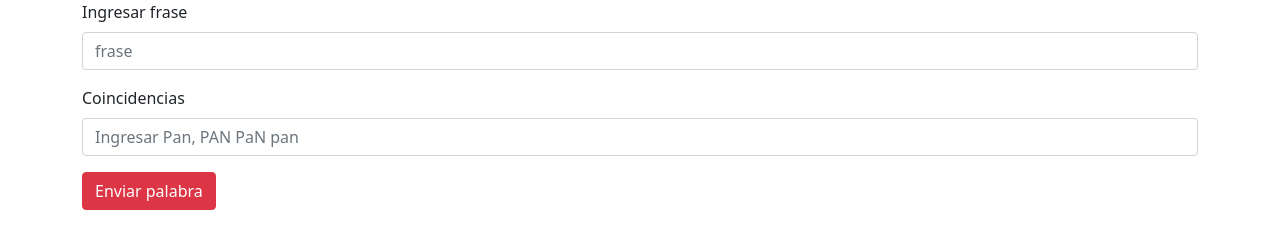
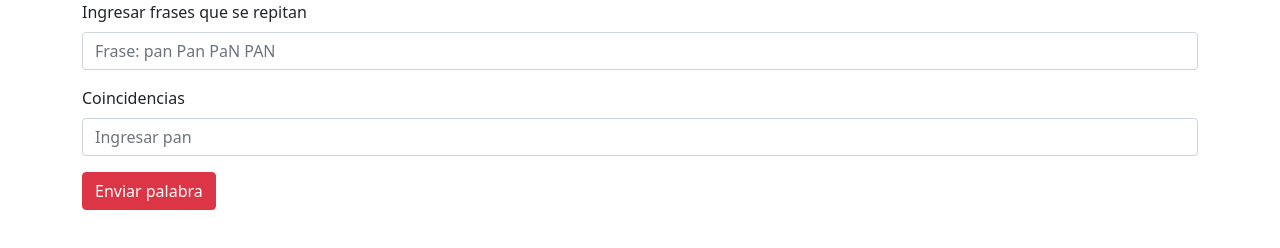
Before and after one commit to napster543/tataapp, a plain HTML site: page index.html in a window 1280 px wide. Drawn offline with nearby package versions, Linux system fonts and the light colour scheme; no server answers.

Commit message:
placeholder mod
demo

```diff
--- a/index.html
+++ b/index.html
@@ -13,12 +13,12 @@
 
     <div class="container">
         <div class="mb-3">
-            <label for="exampleFormControlInput1" class="form-label">Ingresar frase</label>
-            <input type="text" class="form-control" id="frase" placeholder="frase">
+            <label for="exampleFormControlInput1" class="form-label">Ingresar frases que se repitan</label>
+            <input type="text" class="form-control" id="frase" placeholder="Frase: pan Pan PaN PAN">
           </div>
           <div class="mb-3">
             <label for="exampleFormControlInput1" class="form-label">Coincidencias</label>
-            <input type="text" class="form-control" id="coincidencia" placeholder="Ingresar Pan, PAN PaN pan">
+            <input type="text" class="form-control" id="coincidencia" placeholder="Ingresar pan">
           </div>
           <div class="mb-3">
               <button class="btn btn-danger" id="btnenciar" onclick="enviardata()">Enviar palabra</button>
```
